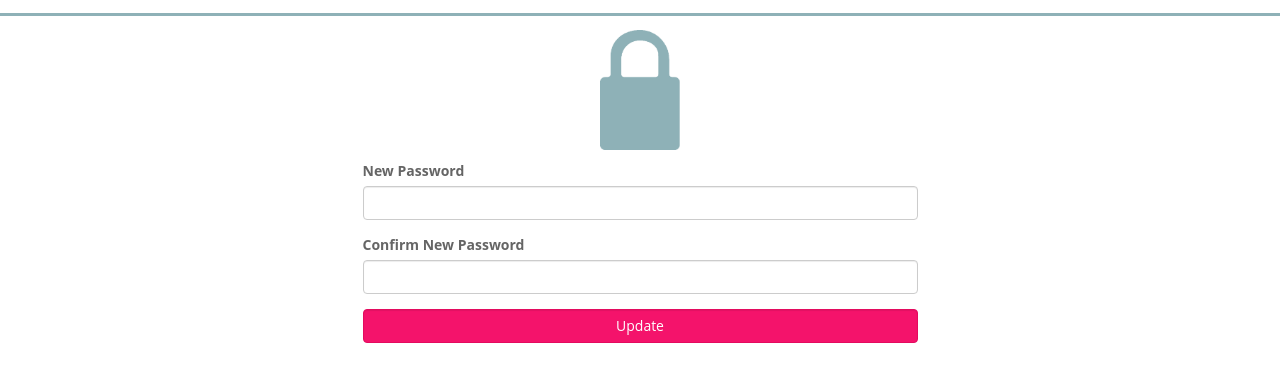
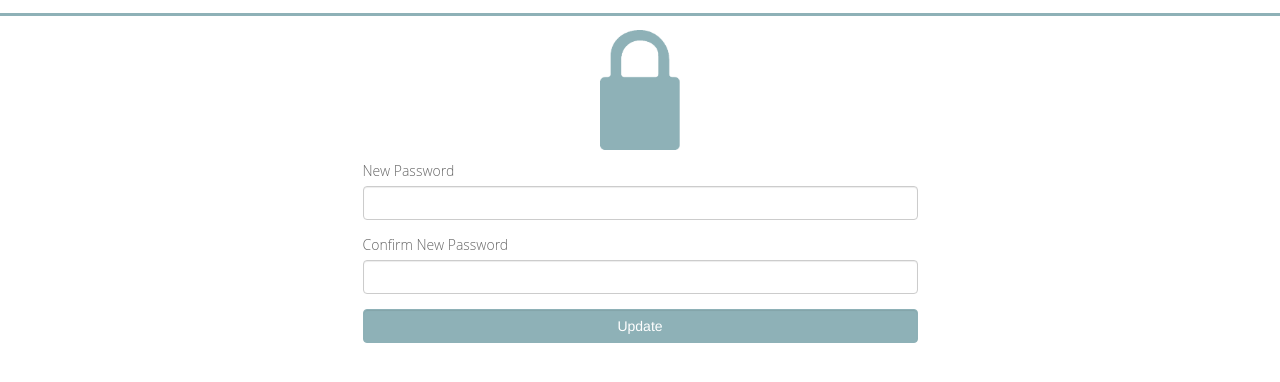
Before and after one commit to piukhq/lethe, a Flask app: page /password/1 in a window 1280 px wide. Shown: the part 57-439 px from the top of the page. Run offline with Flask 2, Linux system fonts and the light colour scheme; data that the repository does not hold is empty; some libraries are stand-ins or nearby versions.

Commit message:
Changed styling for password reset page.

```diff
--- a/app/static/css/style.css
+++ b/app/static/css/style.css
@@ -7,10 +7,23 @@
     padding-top: 0px;
 }
 
-h1, h2, h3, h4, h5, p {
+h1, h2, h3, h4, h5, p, input {
     font-family: "Montserrat", "Helvetica Neue", Arial, serif;
     color: #194b53;
 }
+
+label
+{
+    font-weight: 300
+}
+
+.btn-primary {
+    background-color: #8eb1b7 ;
+    border-color: #8eb1b7;
+
+}
+
+
 
 
 hr {
```
